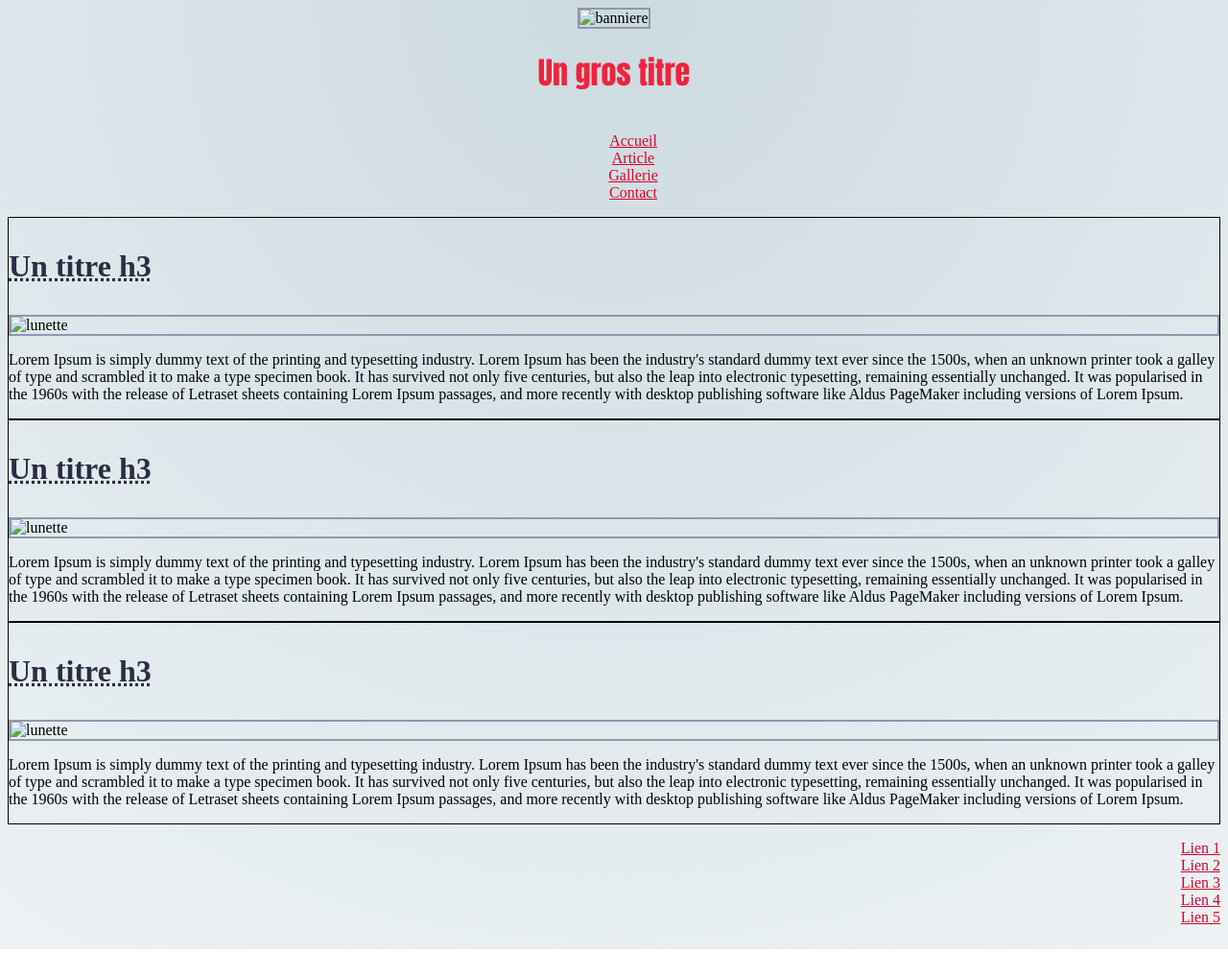
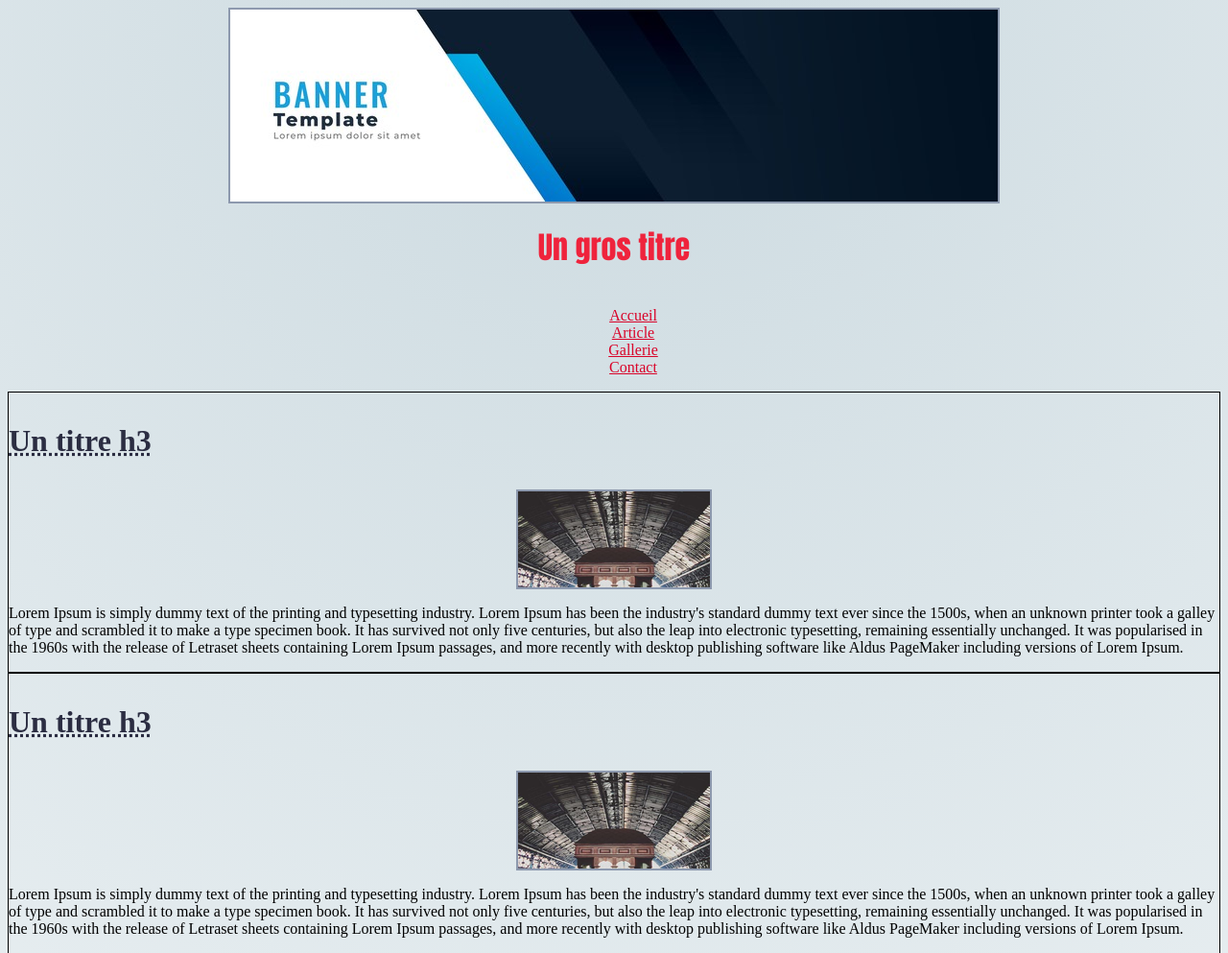
Before and after one commit to fcroux31/html_css, a plain HTML site: page tp_site/index.html in a window 1280 px wide. Shown: the top 993 px of the page at 96% size. Drawn offline with Linux system fonts and the light colour scheme; the site is published under a folder, as on GitHub Pages, so addresses that start at the root find nothing.

Commit message:
tpsitefinal

```diff
--- a/tp_site/index.html
+++ b/tp_site/index.html
@@ -9,7 +9,7 @@
 </head>
 <body>
     <header>
-        <img src="/banner.png" alt="banniere">
+        <img src="banner.png" alt="banniere">
         <h1>Un gros titre</h1>
         <nav>
             <ul>
@@ -25,7 +25,7 @@
         <article>
             <h3>Un titre h3</h3>
             <div>
-                <img src="/lunette.png" alt="lunette">
+                <img src="lunette.png" alt="lunette">
             </div>
             <p>
                 Lorem Ipsum is simply dummy text of the printing and typesetting industry. Lorem Ipsum has been the industry's standard dummy text ever since the 1500s, when an unknown printer took a galley of type and scrambled it to make a type specimen book. It has survived not only five centuries, but also the leap into electronic typesetting, remaining essentially unchanged. It was popularised in the 1960s with the release of Letraset sheets containing Lorem Ipsum passages, and more recently with desktop publishing software like Aldus PageMaker including versions of Lorem Ipsum.
@@ -34,7 +34,7 @@
         <article>
             <h3>Un titre h3</h3>
             <div>
-                <img src="/lunette.png" alt="lunette">
+                <img src="lunette.png" alt="lunette">
             </div>
             <p>
                 Lorem Ipsum is simply dummy text of the printing and typesetting industry. Lorem Ipsum has been the industry's standard dummy text ever since the 1500s, when an unknown printer took a galley of type and scrambled it to make a type specimen book. It has survived not only five centuries, but also the leap into electronic typesetting, remaining essentially unchanged. It was popularised in the 1960s with the release of Letraset sheets containing Lorem Ipsum passages, and more recently with desktop publishing software like Aldus PageMaker including versions of Lorem Ipsum.
@@ -43,7 +43,7 @@
         <article>
             <h3>Un titre h3</h3>
             <div id="ancre">
-                <img src="/lunette.png" alt="lunette">
+                <img src="lunette.png" alt="lunette">
             </div>
             <p>
                 Lorem Ipsum is simply dummy text of the printing and typesetting industry. Lorem Ipsum has been the industry's standard dummy text ever since the 1500s, when an unknown printer took a galley of type and scrambled it to make a type specimen book. It has survived not only five centuries, but also the leap into electronic typesetting, remaining essentially unchanged. It was popularised in the 1960s with the release of Letraset sheets containing Lorem Ipsum passages, and more recently with desktop publishing software like Aldus PageMaker including versions of Lorem Ipsum.
```
Also changed, not shown: tp_site/blog.html (+1 -1 lines), tp_site/contact.html (+1 -1 lines).
